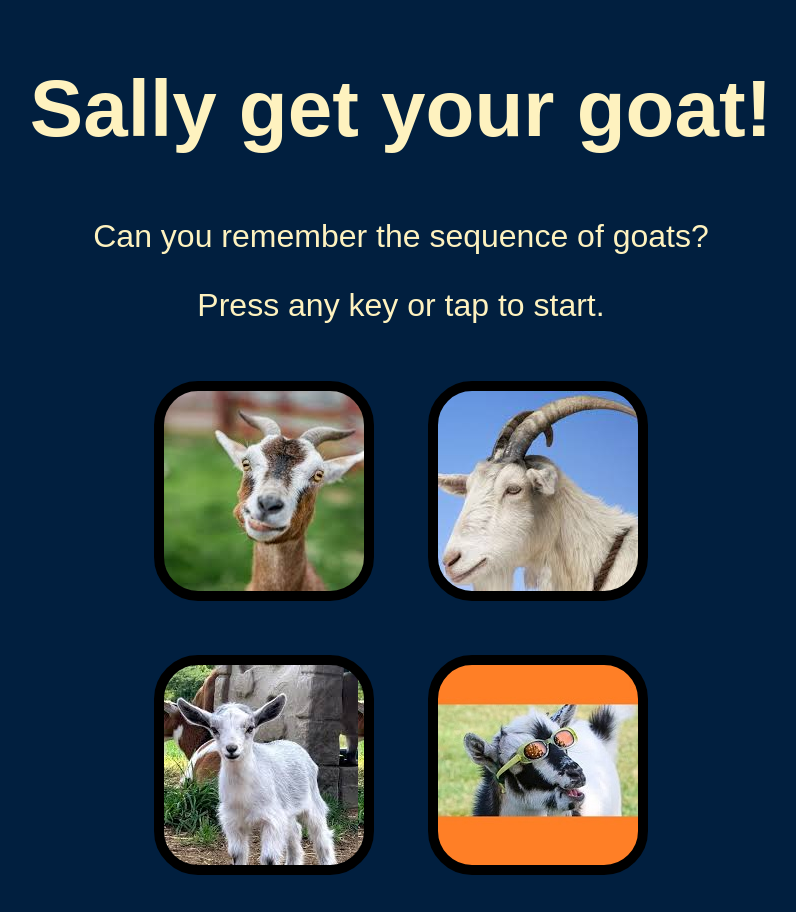
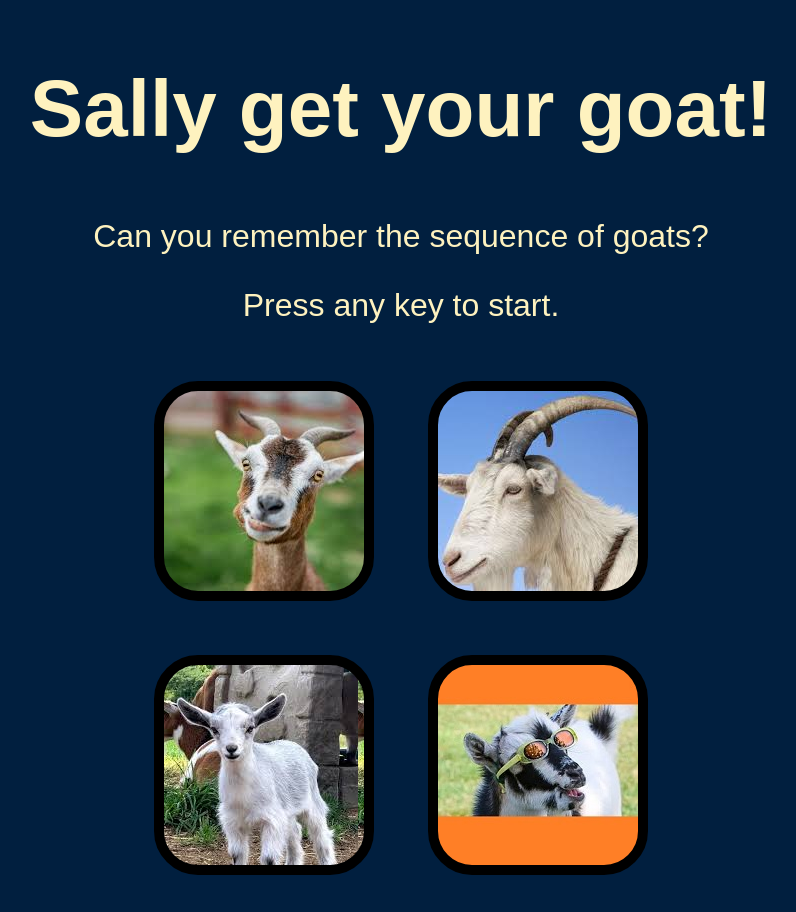
Before and after one commit to costelloeward/sally-get-your-goat, a plain HTML site: page index.html in a window 1280 px wide. Shown: the whole page, without its empty margins (239-1035 px from the left). Drawn offline with nearby package versions, Linux system fonts and the light colour scheme; a web font is replaced by a local one.

Commit message:
change game instructions

```diff
--- a/index.html
+++ b/index.html
@@ -15,7 +15,7 @@
     Can you remember the sequence of goats?
   </p>
   <p>
-    Press any key or tap to start.
+    Press any key to start.
   </p>
   <div class="container">
     <div lass="row">
```
Also changed, not shown: game.js (+7 -20 lines).
